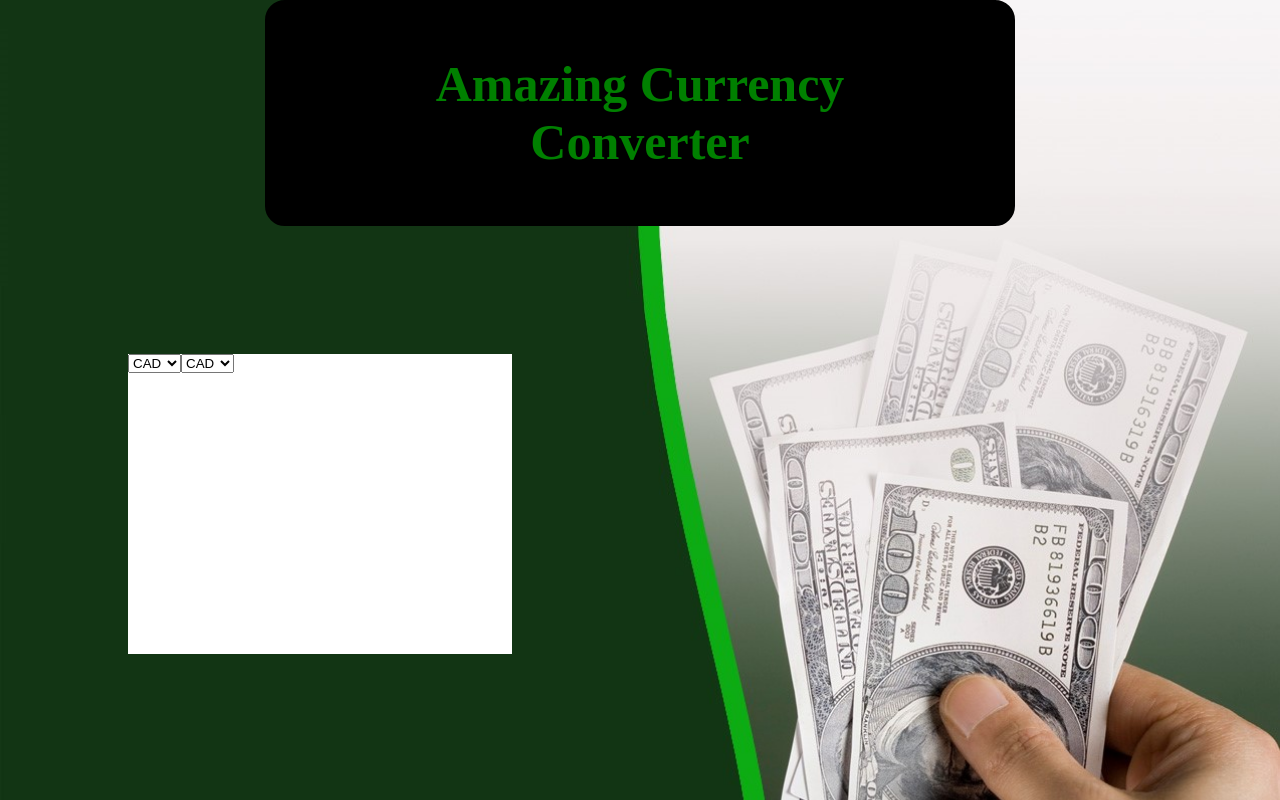
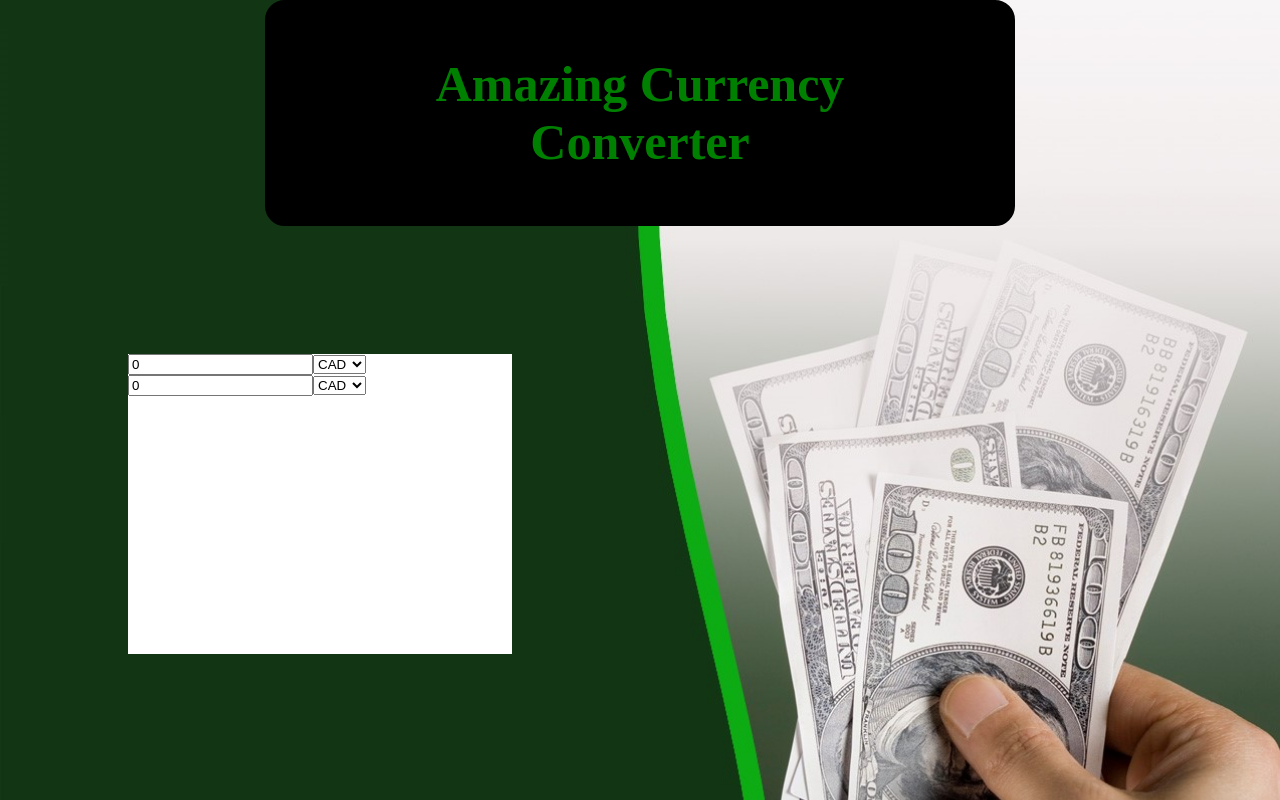
Before and after one commit to EliasenJason/currency_converter, a React (Create React App) app: page / in a window 1280 px wide. Built offline with nearby package versions, Linux system fonts and the light colour scheme.

Commit message:
need to finish autoconversions but its working

```diff
--- a/src/App.js
+++ b/src/App.js
@@ -1,11 +1,13 @@
 import React from 'react';
 import {GlobalStyle} from './components/styles'
-import {Title, CurrencySelector, ConverterContainer} from './components'
+import { Title, CurrencySelector, ConverterContainer, CurrencyInput } from './components'
 
 function App() {
   const [currencyData] = React.useState({"rates":{"CAD":1.5381,"HKD":9.4005,"ISK":156.6,"PHP":58.232,"DKK":7.4393,"HUF":359.57,"CZK":26.19,"AUD":1.5642,"RON":4.8738,"SEK":10.1059,"IDR":17026.94,"INR":88.6625,"BRL":6.3888,"RUB":89.09,"HRK":7.569,"JPY":126.21,"THB":36.396,"CHF":1.0805,"SGD":1.609,"PLN":4.5379,"BGN":1.9558,"TRY":8.9492,"CNY":7.8409,"NOK":10.3108,"NZD":1.6853,"ZAR":18.4147,"USD":1.2124,"MXN":24.0418,"ILS":3.8095,"GBP":0.88943,"KRW":1330.37,"MYR":4.8932},"base":"EUR","date":"2021-01-14"})
-  const [currencyIn, setCurrencyIn] = React.useState({'curency': 0})
-  const [currencyOut, setCurrencyOut] = React.useState({'currency': 0})
+  const [currencyIn, setCurrencyIn] = React.useState(['currency', 0])
+  const [currencyOut, setCurrencyOut] = React.useState(['currency', 0])
+  const [amountIn, setAmountIn] = React.useState(0)
+  const [amountOut, setAmountOut] = React.useState(0)
 
   // React.useEffect(()=> {
   //   fetch('https://api.exchangeratesapi.io/latest')
@@ -14,12 +16,25 @@ function App() {
   // },[])
 
   function selectCurrencyIn(currency) {
-    setCurrencyIn({[currency]:currencyData.rates[currency]})
+    setCurrencyIn([currency, currencyData.rates[currency]])
   }
 
   function selectCurrencyOut(currency) {
-    setCurrencyOut({[currency]:currencyData.rates[currency]})
+    setCurrencyOut([currency, currencyData.rates[currency]])
   }
+
+  function selectAmountIn(amount) {
+    setAmountIn(amount)
+    const exchangeRate = currencyOut[1] / currencyIn[1]
+    setAmountOut(amount * exchangeRate)
+  }
+
+  function selectAmountOut(amount) {
+    setAmountOut(amount)
+    const exchangeRate = currencyIn[1] / currencyOut[1]
+    setAmountIn(amount * exchangeRate)
+  }
+
   console.log(currencyIn)
   console.log(currencyOut)
 
@@ -28,12 +43,16 @@ function App() {
       <GlobalStyle />
       <Title>Amazing Currency Converter</Title>
       <ConverterContainer>
+
+        <CurrencyInput setAmount={selectAmountIn} select={amountIn}/>
         <CurrencySelector
           currencyData={currencyData}
           currencyIn={currencyIn}
           called={selectCurrencyIn}
         >
         </CurrencySelector>
+
+        <CurrencyInput setAmount={selectAmountOut} select={amountOut}/>
         <CurrencySelector
           currencyData={currencyData}
           currencyIn={currencyOut}
--- a/src/components/index.js
+++ b/src/components/index.js
@@ -1,5 +1,5 @@
 import React from 'react'
-import { TitleStyled, CurrencySelect, ConverterContainerStyled } from './styles'
+import { TitleStyled, CurrencySelectStyled, ConverterContainerStyled, CurrencyInputStyled } from './styles'
 
 export function Title({children}) {
     return <TitleStyled>{children}</TitleStyled>
@@ -14,11 +14,19 @@ export function CurrencySelector({children, currencyData, currencyIn, called, ..
     let currencyAbbreviations = Object.keys(currencyData.rates)
 
     return (
-        <CurrencySelect {...restProps} onChange={(event) => called(event.target.value)}>
+        <CurrencySelectStyled {...restProps} onChange={(event) => called(event.target.value)}>
             {currencyAbbreviations.map((currency, index) => {
                 return <option value={restProps.currencyIn} key={index}>{currency}</option>
             })}
             {children}
-        </CurrencySelect>
+        </CurrencySelectStyled>
     )
 }
+
+export function CurrencyInput({children, setAmount, select}) {
+    return (
+        <CurrencyInputStyled value={select} onChange={(event) => setAmount(event.target.value)}>
+            {children}
+        </CurrencyInputStyled>
+    )
+}
--- a/src/components/styles.js
+++ b/src/components/styles.js
@@ -30,6 +30,10 @@ export const ConverterContainerStyled = styled.div`
     height: 300px;
     background-color: white;
 `
-export const CurrencySelect = styled.select`
+export const CurrencySelectStyled = styled.select`
 
 `
+
+export const CurrencyInputStyled = styled.input`
+
+`
```
Also changed, not shown: 1 other file (tests, documents, lock files or other folders).
